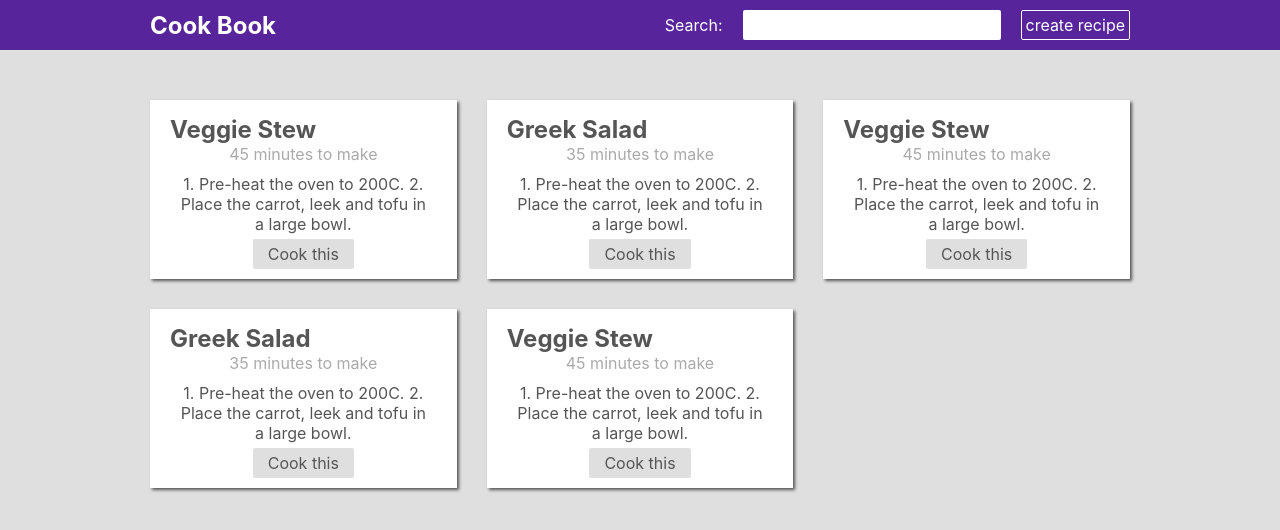
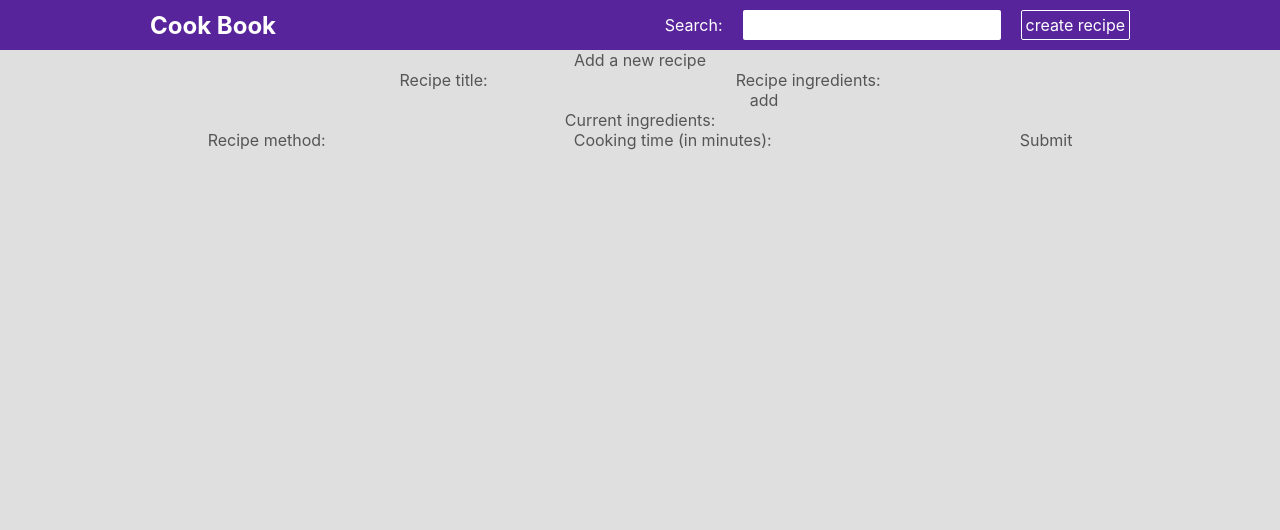
Before and after one commit to ratSeraphim/virtual-cookbook, a React (Create React App) app: page /create in a window 1280 px wide. Shown: the top 530 px of the page. Built offline with nearby package versions, Linux system fonts and the light colour scheme.

Commit message:
Trying to employ context API for data display

```diff
--- /dev/null
+++ b/data/db.json
@@ -0,0 +1,20 @@
+{
+  "recipes": [
+    {
+      "title": "Veggie Stew",
+      "time": "45 minutes to make",
+      "ingredients": {
+        "1": "1 Carrot",
+        "2": "1 Leek",
+        "3": "200g Tofu",
+        "4": "300ml Veg Stock"
+      },
+      "steps": "1. Pre-heat the oven to 200C 2. Place the carrot leek and tofu in a large bowl."
+    },
+    {
+      "title": "Greek Salad",
+      "time": "35 minutes to make",
+      "steps": "1. Pre-heat the oven to 200C 2. Place the carrot leek and tofu in a large bowl."
+    }
+  ]
+}
--- a/package.json
+++ b/package.json
@@ -8,6 +8,7 @@
     "@testing-library/user-event": "^13.5.0",
     "react": "^18.2.0",
     "react-dom": "^18.2.0",
+    "react-router-dom": "^6.8.1",
     "react-scripts": "5.0.1",
     "styled-components": "^5.3.6",
     "web-vitals": "^2.1.4"
--- a/src/App.js
+++ b/src/App.js
@@ -1,14 +1,24 @@
 import "./App.css";
 import Home from "./components/Home/Home";
 import Navbar from "./components/Navbar/Navbar";
+import { BrowserRouter, Routes, Route } from "react-router-dom";
+import Create from "./components/Create/Create";
+import { RecipeProvider } from "./RecipeContext";
 
 function App() {
   return (
     <div className="App">
-      <Navbar />
-      <div className="content">
-        <Home />
-      </div>
+      <RecipeProvider>
+        <Navbar />
+        <div className="content">
+          <BrowserRouter>
+            <Routes>
+              <Route path="/create" element={<Create />}></Route>
+              <Route path="/" element={<Home />}></Route>
+            </Routes>
+          </BrowserRouter>
+        </div>
+      </RecipeProvider>
     </div>
   );
 }
--- /dev/null
+++ b/src/RecipeContext.js
@@ -0,0 +1,22 @@
+import { createContext, useState } from "react";
+
+const RecipeContext = createContext();
+
+export function RecipeProvider({ children }) {
+  //const [selectedRecipes, setSelectedRecipes] = useState([]);
+
+  const selectedRecipes = {
+    title: "Greek Salad",
+    time: "35 minutes to make",
+    steps:
+      "1. Pre-heat the oven to 200C 2. Place the carrot leek and tofu in a large bowl.",
+  };
+
+  return (
+    <RecipeContext.Provider value={selectedRecipes}>
+      {children}
+    </RecipeContext.Provider>
+  );
+}
+
+export default RecipeContext;
--- /dev/null
+++ b/src/components/Create/Create.jsx
@@ -0,0 +1,26 @@
+const Create = () => {
+  return (
+    <>
+      <h1>Add a new recipe</h1>
+      <form>
+        <label>Recipe title:</label>
+        <input type="text" name="title"></input>
+        <label>Recipe ingredients:</label>
+        <div>
+          <form>
+            <input type="text" name="ingredient"></input>
+            <input type="submit" value="add"></input>
+            <p>Current ingredients:</p>
+          </form>
+        </div>
+        <label>Recipe method:</label>
+        <input type="textarea" name="steps"></input>
+        <label>Cooking time (in minutes):</label>
+        <input type="number" name="time"></input>
+        <input type="submit"></input>
+      </form>
+    </>
+  );
+};
+
+export default Create;
--- a/src/components/Navbar/style.js
+++ b/src/components/Navbar/style.js
@@ -17,6 +17,11 @@ export const Link = styled.a`
   border: solid 1px #fff;
   padding: 4px;
   border-radius: 2px;
+
+  &:hover {
+    cursor: pointer;
+    background-color: rgba(25, 25, 25, 0.3);
+  }
 `;
 
 export const Search = styled.input`
@@ -24,4 +29,5 @@ export const Search = styled.input`
   margin: 0 20px;
   padding: 5px;
   border-radius: 2px;
+  color: #555;
 `;
--- a/src/components/RecipeList/RecipeList.jsx
+++ b/src/components/RecipeList/RecipeList.jsx
@@ -1,56 +1,25 @@
 import React from "react";
 import * as S from "./style";
+import RecipeContext from "../../RecipeContext";
+import { useContext } from "react";
 
 // hard-coding for style adjustments
 
 const RecipeList = () => {
   return (
     <S.RecipeList>
-      <S.Recipe>
-        <S.Title>Veggie Stew</S.Title>
-        <S.Time>45 minutes to make</S.Time>
-        <S.Steps>
-          1. Pre-heat the oven to 200C. 2. Place the carrot, leek and tofu in a
-          large bowl.
-        </S.Steps>
-        <S.Button>Cook this</S.Button>
-      </S.Recipe>
-      <S.Recipe>
-        <S.Title>Greek Salad</S.Title>
-        <S.Time>35 minutes to make</S.Time>
-        <S.Steps>
-          1. Pre-heat the oven to 200C. 2. Place the carrot, leek and tofu in a
-          large bowl.
-        </S.Steps>
-        <S.Button>Cook this</S.Button>
-      </S.Recipe>
-      <S.Recipe>
-        <S.Title>Veggie Stew</S.Title>
-        <S.Time>45 minutes to make</S.Time>
-        <S.Steps>
-          1. Pre-heat the oven to 200C. 2. Place the carrot, leek and tofu in a
-          large bowl.
-        </S.Steps>
-        <S.Button>Cook this</S.Button>
-      </S.Recipe>
-      <S.Recipe>
-        <S.Title>Greek Salad</S.Title>
-        <S.Time>35 minutes to make</S.Time>
-        <S.Steps>
-          1. Pre-heat the oven to 200C. 2. Place the carrot, leek and tofu in a
-          large bowl.
-        </S.Steps>
-        <S.Button>Cook this</S.Button>
-      </S.Recipe>
-      <S.Recipe>
-        <S.Title>Veggie Stew</S.Title>
-        <S.Time>45 minutes to make</S.Time>
-        <S.Steps>
-          1. Pre-heat the oven to 200C. 2. Place the carrot, leek and tofu in a
-          large bowl.
-        </S.Steps>
-        <S.Button>Cook this</S.Button>
-      </S.Recipe>
+      <RecipeContext.Consumer>
+        {(selectedRecipe) => {
+          return (
+            <S.Recipe>
+              <S.Title>{selectedRecipe.title}</S.Title>
+              <S.Time>{selectedRecipe.time}</S.Time>
+              <S.Steps>{selectedRecipe.steps}</S.Steps>
+              <S.Button>Cook this</S.Button>
+            </S.Recipe>
+          );
+        }}
+      </RecipeContext.Consumer>
     </S.RecipeList>
   );
 };
--- a/src/components/RecipeList/style.js
+++ b/src/components/RecipeList/style.js
@@ -10,9 +10,10 @@ export const RecipeList = styled.div`
 export const Recipe = styled.div`
   padding: 15px 20px;
   background-color: #fff;
-  box-shadow: 2px 2px 3px #555;
+  box-shadow: 2px 2px 2px #bbb;
+  border-radius: 2px;
   &:hover {
-    transform: rotate(5deg);
+    transform: rotate(2deg);
   }
 `;
 
@@ -38,5 +39,6 @@ export const Button = styled.a`
   &:hover {
     background-color: #555;
     color: #fff;
+    cursor: pointer;
   }
 `;
```
Also changed, not shown: 1 other file (tests, documents, lock files or other folders).
